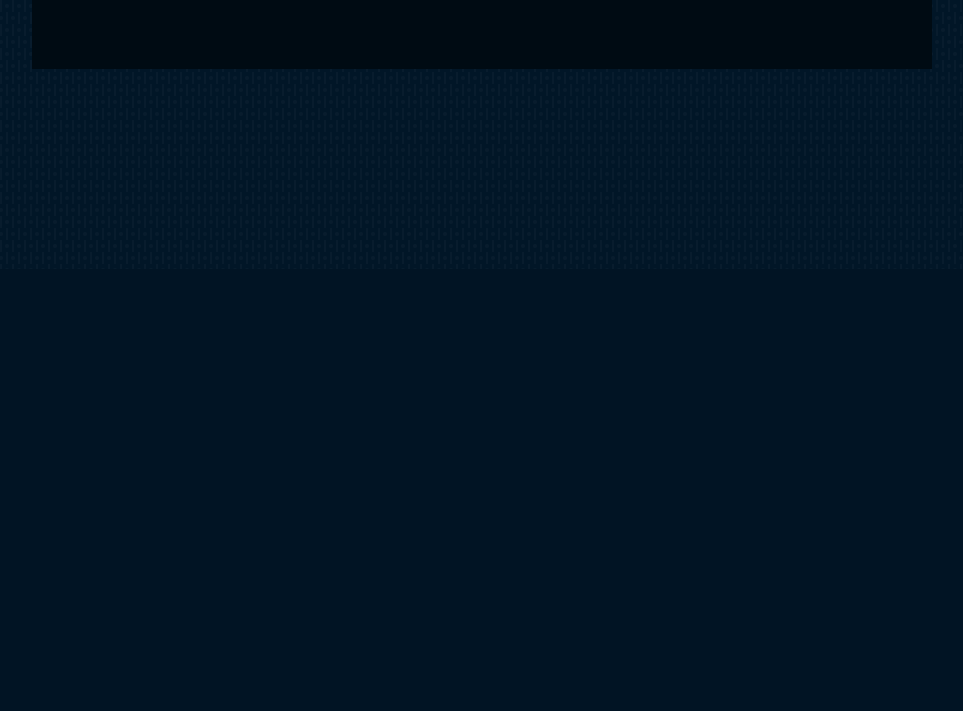
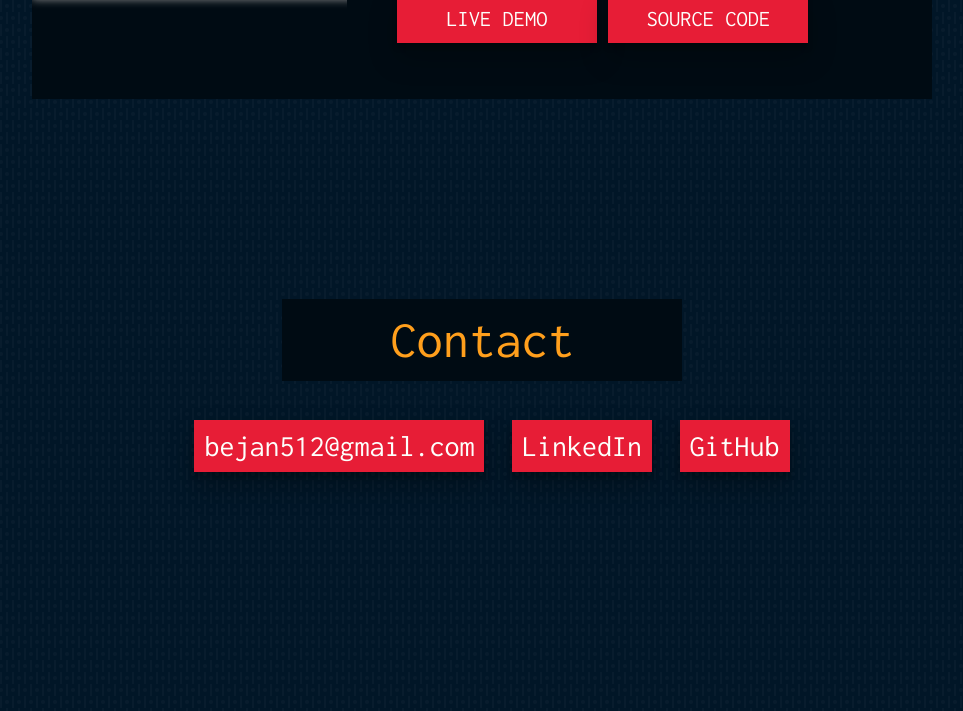
Before and after one commit to Bejan512/portfolio, a PHP site: page / in a window 1280 px wide. Shown: the part 2280-2991 px from the top of the page, without its empty margins (158-1121 px from the left). Before the commit the page ends 2349 px from the top, so only its background shows below. Run offline with PHP 8.4, Linux system fonts and the light colour scheme.

Commit message:
Update project titles and descriptions Add buttons for "LIVE DEMO" and "SOURCE CODE" for projects Add contact section with buttons for contacting Add link references for navigating around the page

```diff
--- a/index.html
+++ b/index.html
@@ -12,8 +12,8 @@
 			<div class="nav-wrapper">
 				<a href="#" class="brand-logo">bejan.dev</a>
 				<ul id="nav-mobile" class="right">
-					<li><a href="#">Projects</a></li>
-					<li><a href="#">Contact</a></li>
+					<li><a href="#projects">Projects</a></li>
+					<li><a href="#contact">Contact</a></li>
 				</ul>
 			</div>
 		</nav>
@@ -30,16 +30,18 @@
 		</div>
 
 	<div class="about">
-		<p>I'm a Full Stack Web Developer currently based in New York City. I strive for greatness in every facet of my work.</p>
+		<p>I'm a Web Developer currently based in New York City. I have an unbridled love for technology and strive for greatness in every facet of my work.</p>
 		<p class="project-plug">Check out some of my creations below!</p>
 	</div>
 
-	<div class="contact-button">
-		<p>Get in touch</p>
-	</div>
+	<a href="#contact">
+		<div class="contact-button">
+			<p>Get in touch</p>
+		</div>
+	</a>
 
 	<div class="outer-heading-container">
-		<div class="heading">
+		<div class="heading" id="projects">
 			<p>Projects</p>
 		</div>
 	</div>
@@ -51,6 +53,8 @@
 					<h1>TopiX</h1>
 				</div>
 					<p>TopiX is a social media news platform designed to give users a way to get reliable news about things that they care about, as well as have thoughtful discussions relating to them.</p>
+					<a><div class="contact-button project-button">Live Demo</div></a>
+					<a><div class="contact-button project-button">Source Code</div></a>
 			</div>
 			<div class="project-image">
 				<img src="https://images.unsplash.com/photo-1487058792275-0ad4aaf24ca7?ixlib=rb-1.2.1&ixid=eyJhcHBfaWQiOjEyMDd9&auto=format&fit=crop&w=2700&q=80">
@@ -63,6 +67,8 @@
 					<h1>hots.gg</h1>
 				</div>
 					<p>hots.gg is a passion project born from the death of a popular service for the video game Heroes of the Storm. It aims to restore some of the lost functionality that I used almost everyday as well as build upon and improve  it.</p>
+					<a><div class="contact-button project-button">Live Demo</div></a>
+					<a><div class="contact-button project-button">Source Code</div></a>
 			</div>
 			<div class="project-image">
 				<img src="https://static-cdn.jtvnw.net/ttv-boxart/Heroes%20of%20the%20Storm.jpg">
@@ -72,15 +78,27 @@
 		<div class="project">
 			<div class="project-content">
 				<div class="project-title">
-					<h1>TopiX</h1>
+					<h1>spotifyRNG</h1>
 				</div>
-					<p>TopiX is a social media news platform designed to give users a way to get reliable news about things that they care about, as well as have thoughtful discussions relating to them.</p>
+					<p>spotifyRNG is a tool that serves up random songs from any artist that you enter. It gives you multiple choices at one time, with the option to re-roll choices as well as choose a related artist in place of the chosen.</p>
+					<a><div class="contact-button project-button">Live Demo</div></a>
+					<a><div class="contact-button project-button">Source Code</div></a>
 			</div>
 			<div class="project-image">
-				<img src="https://images.unsplash.com/photo-1487058792275-0ad4aaf24ca7?ixlib=rb-1.2.1&ixid=eyJhcHBfaWQiOjEyMDd9&auto=format&fit=crop&w=2700&q=80">
+				<img src="https://icon-library.net/images/black-spotify-icon/black-spotify-icon-28.jpg">
 			</div>
 		</div>
 
+	</div>
+
+		<div class="heading contact-heading">
+			<p>Contact</p>
+		</div>
+		<div class="contact-container">
+				<a class="contact-button" href="mailto:bejan512@gmail.com">bejan512@gmail.com</a>
+				<a class="contact-button" href="https://www.linkedin.com/in/bejan-gonsalves-bb3391190/">LinkedIn</a>
+				<a class="contact-button" href="https://github.com/Bejan512?tab=repositories" id="contact">GitHub</a>
+		</div>
 
 	<script src="scripts.js"></script>
 
--- a/styles.css
+++ b/styles.css
@@ -184,6 +184,16 @@ body {
 	font-size: 2em;
 	margin: 0;
 	margin-bottom: 10px;
+	margin-top: 10px;
+
+}
+
+.project-button {
+	text-align: center;
+	display: inline-block;
+	width: 200px;
+	margin-top: 30px;
+	font-size: 1em;
 }
 
 .heading {
@@ -196,8 +206,6 @@ body {
 	margin-top: 20px;
 	padding: 15px;
 	box-shadow: 5px 40px -10px rgba(0,0,0,0.57);
-
-
 }
 
 .outer-heading-container {
@@ -205,3 +213,21 @@ body {
 	margin-top: 250px;
 
 }
+
+.contact-heading {
+	margin-bottom: 50px;
+}
+
+.contact-container {
+	width: 900px;
+	text-align: center;
+	margin: auto;
+	margin-bottom: 250px;
+}
+
+.contact-container a {
+	text-transform: none;
+	font-size: 2em;
+	padding: 10px;
+	margin-left: 20px;
+}
```
